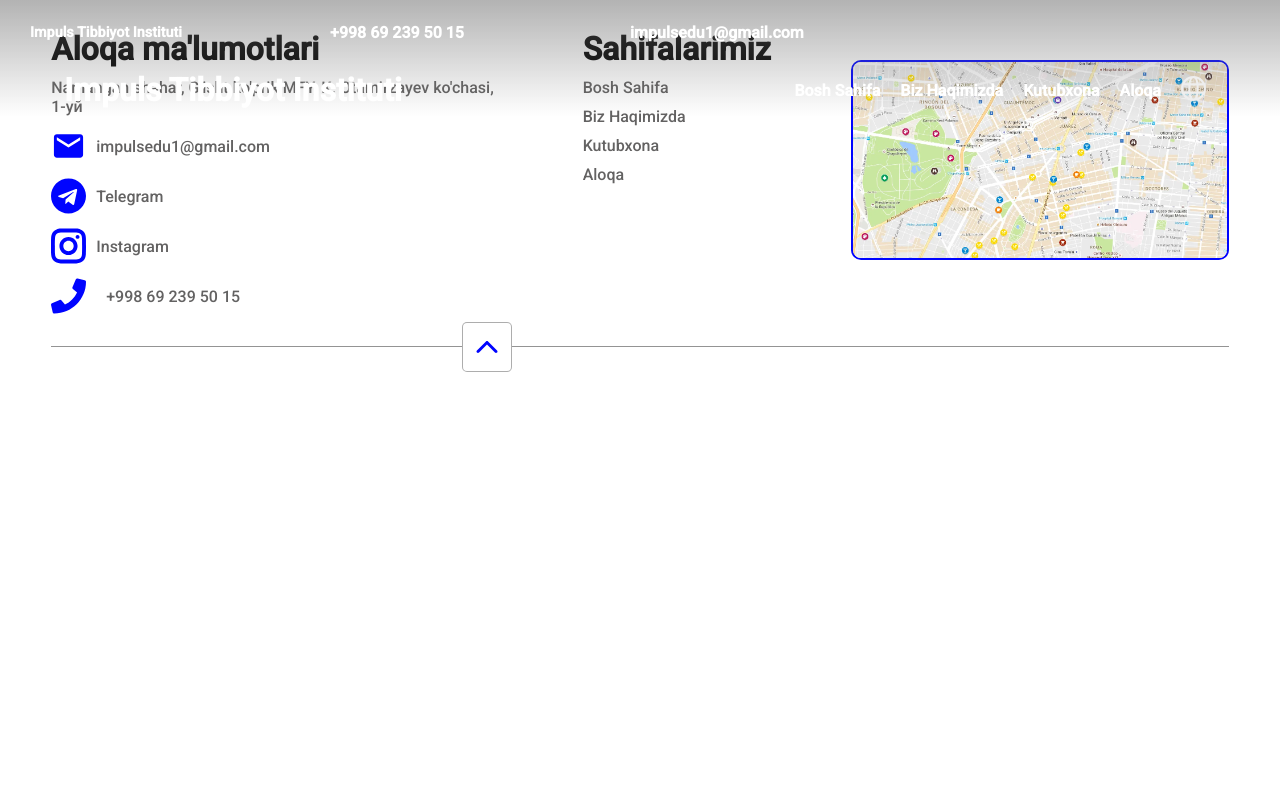
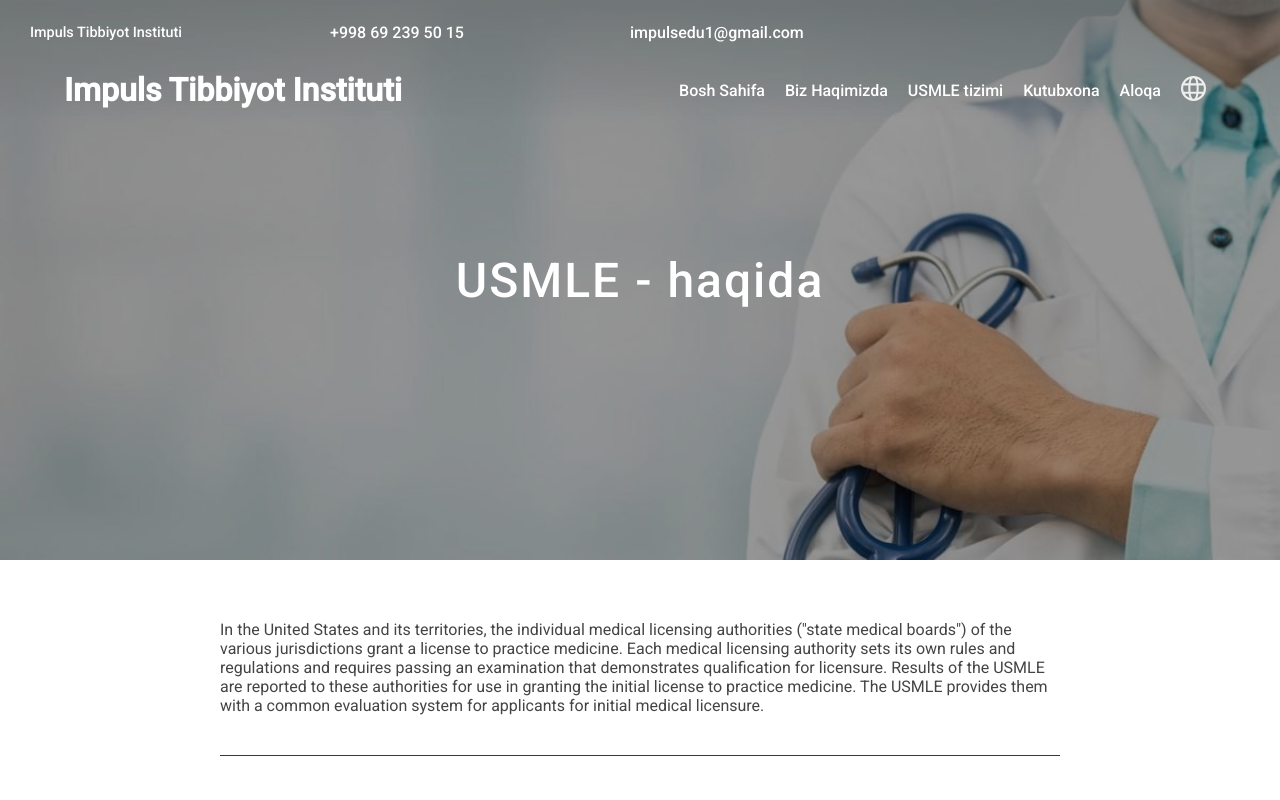
Before and after one commit to azizbeAnvarjanov/versel-project, a React (Create React App) app: page /usmle in a window 1280 px wide. Shown: the top 800 px of the page. Built offline with nearby package versions, Linux system fonts and the light colour scheme.

Commit message:
add new usmle page

```diff
--- a/src/Components/AnimatedPages.js
+++ b/src/Components/AnimatedPages.js
@@ -1,6 +1,7 @@
 import React from 'react';
 import BoshSahifa from "./BoshSahifa/BoshSahifa";
 import BizHaqimizda from "./BizHaqimizda/BizHaqimizda";
+import USMLE from './USMLE/USMLE';
 import Kutibxona from "./Kutibxona/Kutibxona";
 import Aloqa from "./Aloqa/Aloqa";
 
@@ -19,6 +20,7 @@
           <Routes location={location} key={location.pathname}>
             <Route path="/" element={<BoshSahifa />} />
             <Route path="/bizhaqimizda" element={<BizHaqimizda />} />
+            <Route path="/usmle" element={<USMLE />} />
             <Route path="/kutibxona" element={<Kutibxona />} />
             <Route path="/aloqa" element={<Aloqa />} />
           </Routes>
--- a/src/Components/BoshSahifa/BoshSahifa.css
+++ b/src/Components/BoshSahifa/BoshSahifa.css
@@ -138,6 +138,57 @@
 
 
 
+.usmle
+{
+    width: 100%;
+    height: 80vh;
+    display: flex;
+    align-items: center;
+    justify-content: center;
+}
+
+
+.usmle_box
+{
+    width: 95%;
+    height: 90%;
+    border-radius: 10px;
+    background: rgba(0, 0, 255, 0.815);
+    color: #fff;
+    display: flex;
+    flex-direction: column;
+    align-items: center;
+    justify-content: center;
+    padding: 20px;
+    text-align: center;
+}
+
+.usmle_box h4
+{
+    font-weight: 400 !important;
+    width: 70%;
+    font-size: 1.3em;
+    margin: 20px 0;
+}
+.usmle_box h1
+{
+    font-weight: 500 !important;
+    letter-spacing: 2px;
+    font-size: 2.5em;
+}
+
+.usmle_box .link_usmle
+{
+    border: none;
+    outline: none;
+    border-radius: 4px;
+    background: #fff;
+    color: blue;
+    font-size: 1.2em;
+    padding: 5px 25px;
+    cursor: pointer;
+    font-weight: 500;
+}
 
 
 
@@ -600,6 +651,13 @@
     }
 
 
+    .usmle_box h4
+    {
+        font-weight: 400 !important;
+        width: 90%;
+        font-size: 1.1em;
+        margin: 20px 0;
+    }
 
 
 
@@ -731,9 +789,39 @@
 
 
 
+    .usmle_box h4
+    {
+        font-weight: 400 !important;
+        width: 99%;
+        font-size: 1em;
+        margin: 20px 0;
+    }
 
+    .usmle_box h1
+    {
+        font-size: 1.5em;
+        letter-spacing: 0px;
+    }
 
+    .usmle_box
+    {
+        text-align: left;
+        display: flex;
+        align-items: flex-start;
+        justify-content: center;
+    }
 
+    .usmle
+    {
+        height: 80vh;
+        padding: 10px 0;
+    }
+
+    .usmle_box .link_usmle
+    {
+        font-size: 1em;
+        padding: 6px 15px;
+    }
 
 
 
--- a/src/Components/BoshSahifa/BoshSahifa.js
+++ b/src/Components/BoshSahifa/BoshSahifa.js
@@ -1,5 +1,5 @@
 import React from 'react';
-import { useEffect } from 'react';
+import { useEffect, useState } from 'react';
 import Img1 from '../../imgs/1.jpg';
 import Img2 from '../../imgs/2.jpg';
 import Img3 from '../../imgs/3.jpg';
@@ -38,10 +38,12 @@
 
 
 
+
+
 function BoshSahifa() {
 
   const { t } = useTranslation();
-
+  const [nav, setNav] = useState(false);
     useEffect(() => {
         let imgs = document.querySelectorAll('.img');
 
@@ -67,6 +69,11 @@
       document.documentElement.scrollTop = 0;
     }
 
+    function changePages() {
+      nav ? setNav(false) : setNav(true);
+      document.body.scrollTop = 0;
+      document.documentElement.scrollTop = 0;
+    }
 
 
     function accordion(e) {
@@ -154,6 +161,21 @@
             <img src={bizhaqimizdaImg} alt="" />
           </div>
         </div>
+
+
+        <div className="usmle">
+          <div className="usmle_box">
+            <h1>About the USMLE</h1>
+            <h4>The United States Medical Licensing Examination® (USMLE®) is a three-step examination for medical licensure in the U.S. The USMLE assesses a physician's ability to apply knowledge, concepts, and principles, and to demonstrate fundamental patient-centered skills, that are important in health and disease and that constitute the basis of safe and effective patient care. </h4>
+            <Link
+            onClick={changePages}
+            className='link_usmle'
+            to="/usmle">
+              To know more
+            </Link>
+          </div>
+        </div>
+
 
         <div className="impuls">
           <div
--- a/src/Components/Navbar/Navbar.css
+++ b/src/Components/Navbar/Navbar.css
@@ -35,7 +35,7 @@
     align-items: center;
     padding: 2px 30px;
     width: 300px;
-    font-weight: 700;
+    font-weight: 500;
 }
 
 
@@ -157,7 +157,7 @@
 
 .navigation li a {
     color: rgb(255, 255, 255);
-    font-weight: 800;
+    font-weight: 500;
     width: 100%;
     display: inline-block;
     transition: .5s;
--- a/src/Components/Navbar/Navbar.js
+++ b/src/Components/Navbar/Navbar.js
@@ -113,6 +113,11 @@
                 </Link>
               </li>
               <li>
+                <Link onClick={changePages} to="/usmle">
+                  USMLE tizimi
+                </Link>
+              </li>
+              <li>
                 <Link onClick={changePages} to="/kutibxona">
                   {t("kutibxona")}
                 </Link>
--- /dev/null
+++ b/src/Components/USMLE/USMLE.css
@@ -0,0 +1,139 @@
+.usmle_banner
+{
+    width: 100%;
+    height: 70vh;
+    background: rgb(214, 33, 33);
+    padding-top: 20vh;
+    background: url(../../imgs/usmle.jpg);
+    background-size: cover;
+    text-align: center;
+    color: #fff;
+    position: relative;
+}
+
+
+
+.usmle_banner::before
+{
+    position: absolute;
+    content: "";
+    left: 0;
+    top: 0;
+    width: 100%;
+    height: 100%;
+    background: rgba(0, 0, 0, 0.404);
+}
+
+.usmle_banner h1
+{
+    z-index: 99!important;
+    position: absolute;
+    left: 50%;
+    top: 45%;
+    transform: translateX(-50%);
+    font-size: 3em;
+    letter-spacing: 2px;
+    font-weight: 500;
+}
+
+
+
+.usmle_big_box
+{
+    width: 100%;
+    height: auto;
+    padding: 40px;
+}
+
+.usmle_big_box div
+{
+    width: 70%;
+    margin: auto;
+    margin-top: 70px;
+    border-bottom: 1px solid rgb(47, 25, 250);
+    padding-bottom: 20px;
+}
+
+.usmle_big_box div:nth-child(1)
+{
+    margin-top: 20px;
+}
+
+
+.usmle_big_box div h1
+{
+    font-weight: 500;
+    margin-bottom: 10px;
+    color: blue;
+}
+
+.usmle_big_box div p
+{
+    margin: 20px 0;
+    color:rgb(68, 68, 68);
+    font-weight: 400;
+}
+
+.usmle_big_box div p li
+{
+    list-style-type: disc;
+    margin-left: 40px;
+    margin-top: 30px;
+}
+
+
+
+
+
+
+
+@media (max-width: 870px) {
+    .usmle_big_box div
+    {
+        width: 90%;
+    }
+}
+
+
+@media (max-width: 720px) {
+    .usmle_banner h1
+    {
+        font-size: 2.5em;
+    }
+}
+
+@media (max-width: 550px) {
+    .usmle_banner h1
+    {
+        font-size: 2em;
+    }
+
+    .usmle_big_box div
+    {
+        width: 100%;
+    }
+
+    .usmle_big_box div p li
+    {
+        margin-left: 20px;
+        margin-top: 10px;
+    }
+}
+
+@media (max-width: 450px) {
+    .usmle_banner h1
+    {
+        font-size: 1.5em;
+        letter-spacing: 0;
+    }
+
+    .usmle_big_box
+    {
+        padding: 15px;
+    }
+
+    .usmle_big_box div
+    {
+        width: 100%;
+    }
+}
--- /dev/null
+++ b/src/Components/USMLE/USMLE.js
@@ -0,0 +1,47 @@
+import React from 'react'
+import './USMLE.css'
+
+
+
+const USMLE = () => {
+  return (
+    <>
+        <div className="usmle_banner">
+            <h1>USMLE - haqida</h1>
+        </div>
+        <div className="usmle_big_box">
+            <div>
+                  <p>In the United States and its territories, the individual medical licensing authorities ("state medical boards") of the various jurisdictions grant a license to practice medicine. Each medical licensing authority sets its own rules and regulations and requires passing an examination that demonstrates qualification for licensure. Results of the USMLE are reported to these authorities for use in granting the initial license to practice medicine. The USMLE provides them with a common evaluation system for applicants for initial medical licensure.</p>
+            </div>
+            <div>
+                <h1>Who is USMLE?</h1>
+                <p>The USMLE®, or the United States Medical Licensing Examination® program, is owned by two entities: the Federation of State Medical Boards (FSMB) and the National Board of Medical Examiners® (NBME®).</p>
+                <p>The FSMB is a non-profit organization that represents the 70 state medical and osteopathic boards of the United States and its territories. The individual medical boards are responsible for licensing physicians, investigating patient complaints, and disciplining physicians who violate the law. The FSMB acts on behalf of its state board members in providing a national assessment program, providing tools that facilitate the documentation and distribution of credentials, sponsoring a national data base for tracking disciplinary actions, and acting as a national voice for the individual boards on issues of importance to licensing and practice.</p>
+                <p>The NBME is a non-profit organization that serves the public through assessments of health professionals. The approximately 80-member board includes representation from national experts who contribute to the design of its examinations, at-large members who bring a variety of perspectives including the public, and representatives from a number of organizations including the Association of American Medical Colleges (AAMC), the American Board of Medical Specialties (ABMS), the American Medical Association (AMA), the Resident and Fellows Section of the AMA, the American Medical Student Association (AMSA), the Council of Medical Specialty Societies (CMSS), the Educational Commission for Foreign Medical Graduates (ECFMG), FSMB, the Student National Medical Association (SNMA), the uniformed services, and the Department of Veterans Affairs.</p>
+                <p>The NBME develops a number of assessments used in medical education, licensure, and certification, domestically and internationally, and is involved in research and development intended to advance medical education and the science of assessment.</p>
+            </div>
+            <div>
+                <h1>Who Governs USMLE?</h1>
+                <p>USMLE is governed by a committee that includes members from the ECFMG, FSMB, NBME, and the public. This committee is responsible for the overall direction of the program, identifying and approving procedures for scoring and determining the pass/fail standard, and all significant policies and procedures.</p>
+            </div>
+            <div>
+                <h1>Why One National Examination?</h1>
+                <p>USMLE was created in response to the need for one path to medical licensure for allopathic physicians in the United States. Before USMLE, multiple examinations (the NBME Parts examination and the Federation Licensing Examination [FLEX]) offered paths to medical licensure. It was desirable to create one examination system accepted in every state, to ensure that all licensed MDs had passed the same assessment standards – no matter in which school or which country they had trained. Today all state medical boards utilize a national examination – USMLE for allopathic physicians, COMLEX-USA for osteopathic physicians.</p>
+            </div>
+            <div>
+                <h1>USMLE Mission Statement</h1>
+                <p>The United States Medical Licensing Examination (USMLE) program supports medical licensing authorities in the United States through its leadership in the development, delivery, and continual improvement of high-quality assessments across the continuum of physicians' preparation for practice.</p>
+                <p>
+                    Goals:
+                      <li>To provide to licensing authorities meaningful information from assessments of physician characteristics—including medical knowledge, skills, values, and attitudes—that are important to the provision of safe and effective patient care.</li>
+                      <li>To engage medical educators and their institutions, licensing authority members, and practicing clinicians in the design and development of these assessments.</li>
+                      <li>To assure fairness and equity to physicians through the highest professional testing standards.</li>
+                      <li>To continue to develop and improve assessments for licensure with the intent of assessing physicians more accurately and comprehensively.</li>
+                </p>
+            </div>
+        </div>
+    </>
+  )
+}
+
+export default USMLE
```
Also changed, not shown: src/imgs/usmle.jpg (added).
